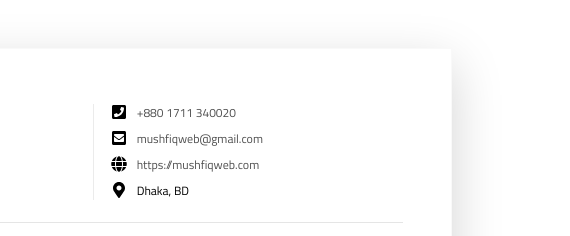
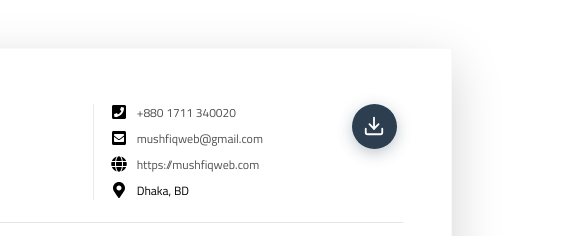
Before and after one commit to mushfiqweb/resume.mushfiqweb.com, a website: page index.html in a window 1280 px wide. Shown: the top 236 px of the page, 710-1280 px from the left. Drawn offline with Linux system fonts and the light colour scheme.

Commit message:
added download icon

```diff
--- a/index.html
+++ b/index.html
@@ -65,6 +65,104 @@
 		.item-content>p {
 			text-align: justify;
 		}
+
+		/* Download Button Styles */
+		.resume-contact {
+			position: relative;
+		}
+
+		.download-btn {
+			display: inline-flex;
+			align-items: center;
+			justify-content: center;
+			width: 45px;
+			height: 45px;
+			padding: 0;
+			color: #ffffff;
+			background: #2c3e50;
+			border: none;
+			border-radius: 50%;
+			box-shadow: 0 4px 15px rgba(44, 62, 80, 0.3);
+			cursor: pointer;
+			transition: all 0.3s cubic-bezier(0.4, 0, 0.2, 1);
+			position: absolute;
+			overflow: hidden;
+			text-decoration: none;
+			top: 0;
+			right: -60px;
+		}
+
+		.download-btn:hover {
+			transform: translateY(-1px) scale(1.05);
+			/* box-shadow: 0 6px 20px rgba(44, 62, 80, 0.5); */
+			background: #ecf0f1;
+			color: #2c3e50;
+			border: 1px solid #2c3e50;
+		}
+
+		.download-btn:active {
+			transform: translateY(0) scale(0.95);
+			box-shadow: 0 2px 10px rgba(44, 62, 80, 0.3);
+		}
+
+		.download-icon {
+			display: inline-flex;
+			align-items: center;
+			justify-content: center;
+			width: 22px;
+			height: 22px;
+			position: relative;
+			transition: transform 0.3s ease;
+		}
+
+		.download-btn:hover .download-icon {
+			animation: downloadMotion 0.8s ease-in-out infinite;
+		}
+
+		@keyframes downloadMotion {
+
+			0%,
+			100% {
+				transform: translateY(0);
+			}
+
+			50% {
+				transform: translateY(4px);
+			}
+		}
+
+		/* Ripple effect */
+		.download-btn::before {
+			content: '';
+			position: absolute;
+			top: 50%;
+			left: 50%;
+			width: 0;
+			height: 0;
+			border-radius: 50%;
+			background: rgba(255, 255, 255, 0.5);
+			transform: translate(-50%, -50%);
+			transition: width 0.6s, height 0.6s;
+		}
+
+		.download-btn:active::before {
+			width: 100px;
+			height: 100px;
+		}
+
+		/* Responsive design */
+		@media (max-width: 768px) {
+			.download-btn {
+				width: 40px;
+				height: 40px;
+				margin-left: 8px;
+			}
+
+			.download-icon {
+				width: 20px;
+				height: 20px;
+			}
+		}
 	</style>
 
 </head>
@@ -88,6 +186,16 @@
 						</div>
 						<!--//resume-title-->
 						<div class="resume-contact col-12 col-md-6 col-lg-4 col-xl-3">
+							<a href="MushfiqurRahmanShishir.pdf" download="MushfiqurRahmanShishir.pdf"
+								class="download-btn" title="Download Resume">
+								<svg class="download-icon" xmlns="http://www.w3.org/2000/svg" viewBox="0 0 24 24"
+									fill="none" stroke="currentColor" stroke-width="2" stroke-linecap="round"
+									stroke-linejoin="round">
+									<path d="M21 15v4a2 2 0 0 1-2 2H5a2 2 0 0 1-2-2v-4"></path>
+									<polyline points="7 10 12 15 17 10"></polyline>
+									<line x1="12" y1="15" x2="12" y2="3"></line>
+								</svg>
+							</a>
 							<ul class="list-unstyled mb-0">
 								<li class="mb-2"><i class="fas fa-phone-square fa-fw fa-lg mr-2 "></i><a
 										class="resume-link" href="tel:+8801711340020">+880 1711 340020</a></li>
```
Also changed, not shown: 2 other files.
